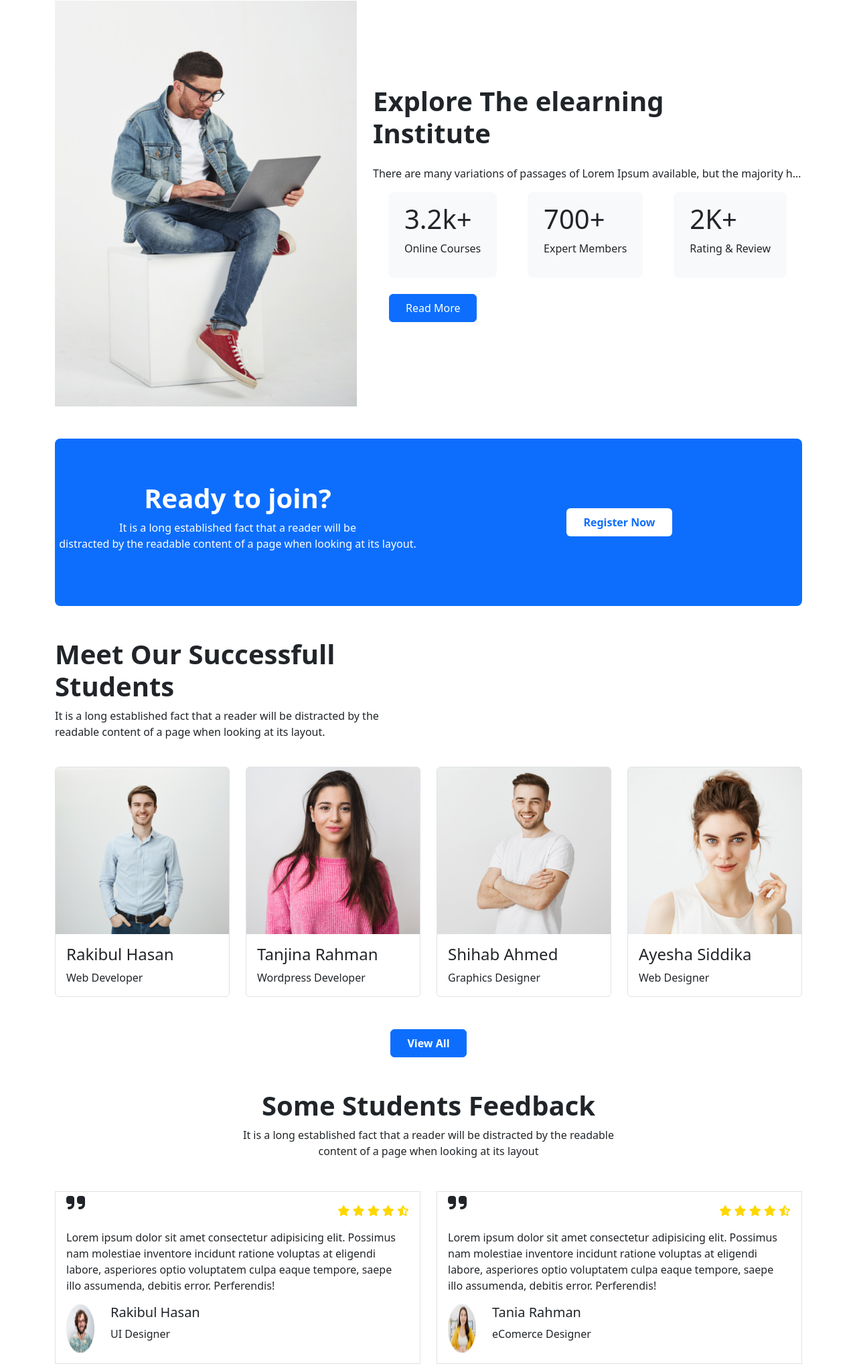
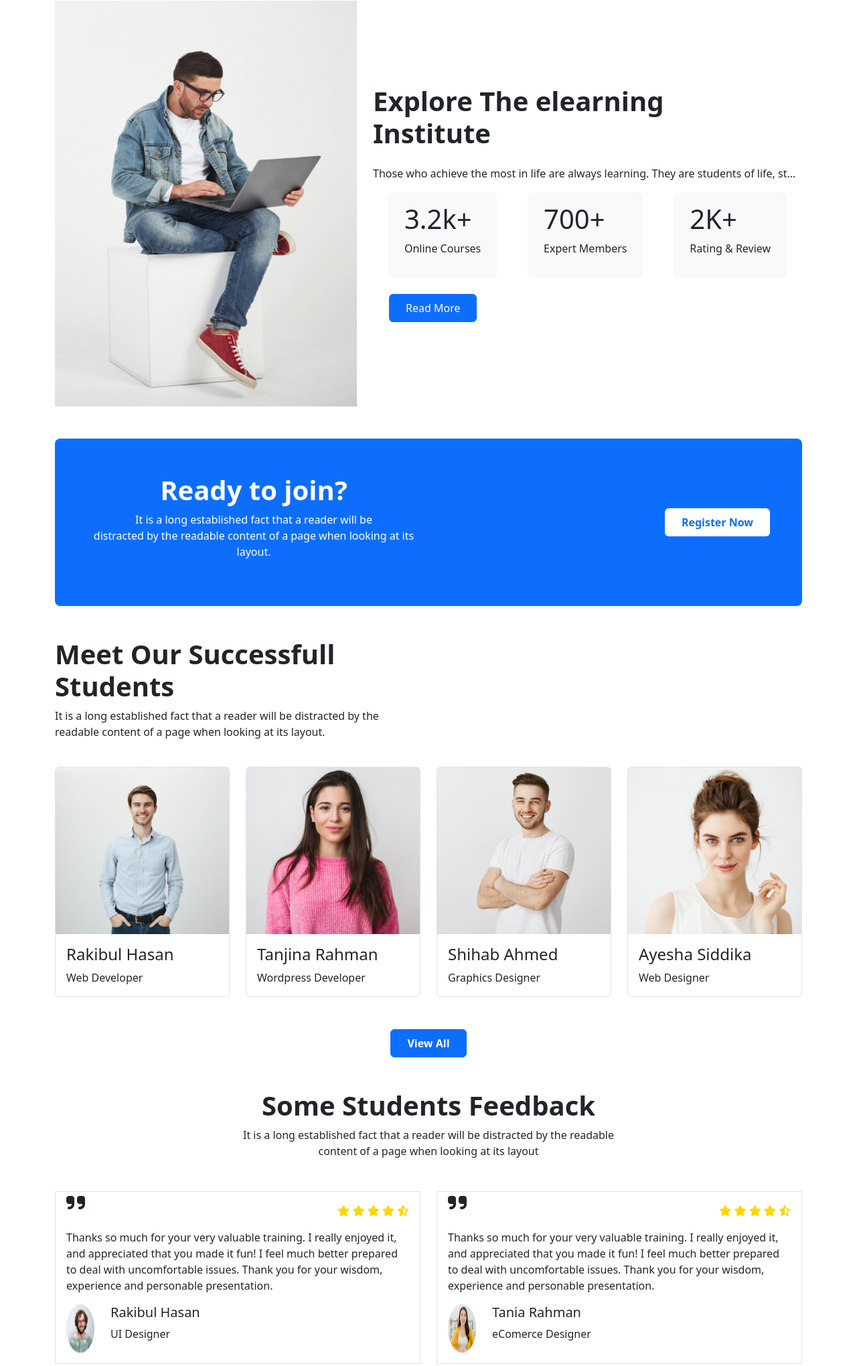
Before and after one commit to Rakibul-Hasan07/Rakib-Traning-Center, a plain HTML site: page index.html in a window 1280 px wide. Shown: the part 1543-3583 px from the top of the page at 67% size. Drawn offline with nearby package versions, Linux system fonts and the light colour scheme.

Commit message:
final added

```diff
--- a/index.html
+++ b/index.html
@@ -69,7 +69,7 @@
                 <div class="carousel-item active position-relative">
                     <img src="images/cover/cover-1.png" class="img-fluid image-dark d-block w-100"
                         style="height: 600px;" alt="...">
-                    <div class="carousel-caption d-none d-md-block position-absolute top-50">
+                    <div class="carousel-caption d-md-block position-absolute top-50">
                         <h5 class="h1">Get Started Digital Learning</h5>
                         <p>It is a long established fact that a reader will
                             be distracted by the readable content of a
@@ -80,7 +80,7 @@
                 <div class="carousel-item position-relative">
                     <img src="images/cover/cover-2.jpg" class="img-fluid image-dark d-block w-100"
                         style="height: 600px;" alt="...">
-                    <div class="carousel-caption d-none d-md-block position-absolute top-50">
+                    <div class="carousel-caption d-md-block position-absolute top-50">
                         <h5 class="h1">Get Started Digital Learning</h5>
                         <p>It is a long established fact that a reader will
                             be distracted by the readable content of a
@@ -91,7 +91,7 @@
                 <div class="carousel-item position-relative">
                     <img src="images/cover/cover-3.jpg" class="img-fluid image-dark d-block w-100"
                         style="height: 600px;" alt="...">
-                    <div class="carousel-caption d-none d-md-block position-absolute top-50">
+                    <div class="carousel-caption d-md-block position-absolute top-50">
                         <h5 class="h1">Get Started Digital Learning</h5>
                         <p>It is a long established fact that a reader will
                             be distracted by the readable content of a
@@ -297,12 +297,7 @@
                 </div>
                 <div class="col-md-7">
                     <h1 class="fw-bold mb-4">Explore The elearning <br> Institute</h1>
-                    <p class="text-truncate">There are many variations of passages of Lorem Ipsum available, but the
-                        majority have suffered alteration in some form, by injected humour, or
-                        randomised words which don't look even slightly believable. If you are going
-                        to use a passage of Lorem Ipsum, you need to be sure.Anything embarrassing hidden in the middle
-                        of text. All the Lorem Ipsum
-                        generators on the Internet tend to repeat predefined.</p>
+                    <p class="text-truncate">Those who achieve the most in life are always learning. They are students of life, students of their mentors, students of their peers, and students of their experiences. Their 'cups are empty', always ready to learn. They seek to improve themselves at every turn. Following the concept of RYTHM, they strive to raise themselves in every way, for the benefit of themselves and those around them.</p>
                     <div class="d-flex justify-content-around">
                         <div class="bg-light py-3 px-4 rounded-3">
                             <h1>3.2k+</h1>
@@ -332,13 +327,12 @@
     <section class="container">
         <div class="bg-primary rounded-3">
             <div>
-                <div class="row" style="height: 250px;">
+                <div class="row px-5" style="height: 250px;">
                     <div class="col-12 col-lg-6 d-flex flex-column align-items-center justify-content-center">
                         <h1 class="fw-bold text-white text-center">Ready to join?</h1>
-                        <p class="text-white text-center">It is a long established fact that a reader will be <br> distracted by the
-                            readable content of a page when looking at its layout.</p>
+                        <p class="text-white text-center">It is a long established fact that a reader will be <br> distracted by the readable content of a page when looking at its layout.</p>
                     </div>
-                    <div class="col-12 col-lg-6 d-flex flex-column align-items-center justify-content-center">
+                    <div class="col-12 col-lg-6 d-flex flex-column align-items-lg-end align-items-center justify-content-center">
                         <!-- Modal start -->
                         <!-- Button trigger modal -->
                         <button type="button" class="btn bg-white text-center text-primary fw-bold py-2 px-4" data-bs-toggle="modal"
@@ -439,10 +433,7 @@
                                 <i class="fa-solid fa-star-half-stroke" style="color: gold;"></i>
                             </ul>
                         </div>
-                        <p>Lorem ipsum dolor sit amet consectetur adipisicing elit. Possimus nam molestiae inventore
-                            incidunt ratione voluptas at eligendi labore, asperiores optio voluptatem culpa eaque
-                            tempore,
-                            saepe illo assumenda, debitis error. Perferendis!</p>
+                        <p>Thanks so much for your very valuable training. I really enjoyed it, and appreciated that you made it fun! I feel much better prepared to deal with uncomfortable issues. Thank you for your wisdom, experience and personable presentation.</p>
                         <div class="d-flex">
                             <img class="img-fluid" src="images/student/student-5.png" alt="">
                             <span class="ps-4">
@@ -464,10 +455,7 @@
                                 <i class="fa-solid fa-star-half-stroke" style="color: gold;"></i>
                             </ul>
                         </div>
-                        <p>Lorem ipsum dolor sit amet consectetur adipisicing elit. Possimus nam molestiae inventore
-                            incidunt ratione voluptas at eligendi labore, asperiores optio voluptatem culpa eaque
-                            tempore,
-                            saepe illo assumenda, debitis error. Perferendis!</p>
+                        <p>Thanks so much for your very valuable training. I really enjoyed it, and appreciated that you made it fun! I feel much better prepared to deal with uncomfortable issues. Thank you for your wisdom, experience and personable presentation.</p>
                         <div class="d-flex">
                             <img class="img-fluid" src="images/student/student-6.png" alt="">
                             <span class="ps-4">
```
Also changed, not shown: Mobile.png (added), Tablet.png (added), 1 other file.
